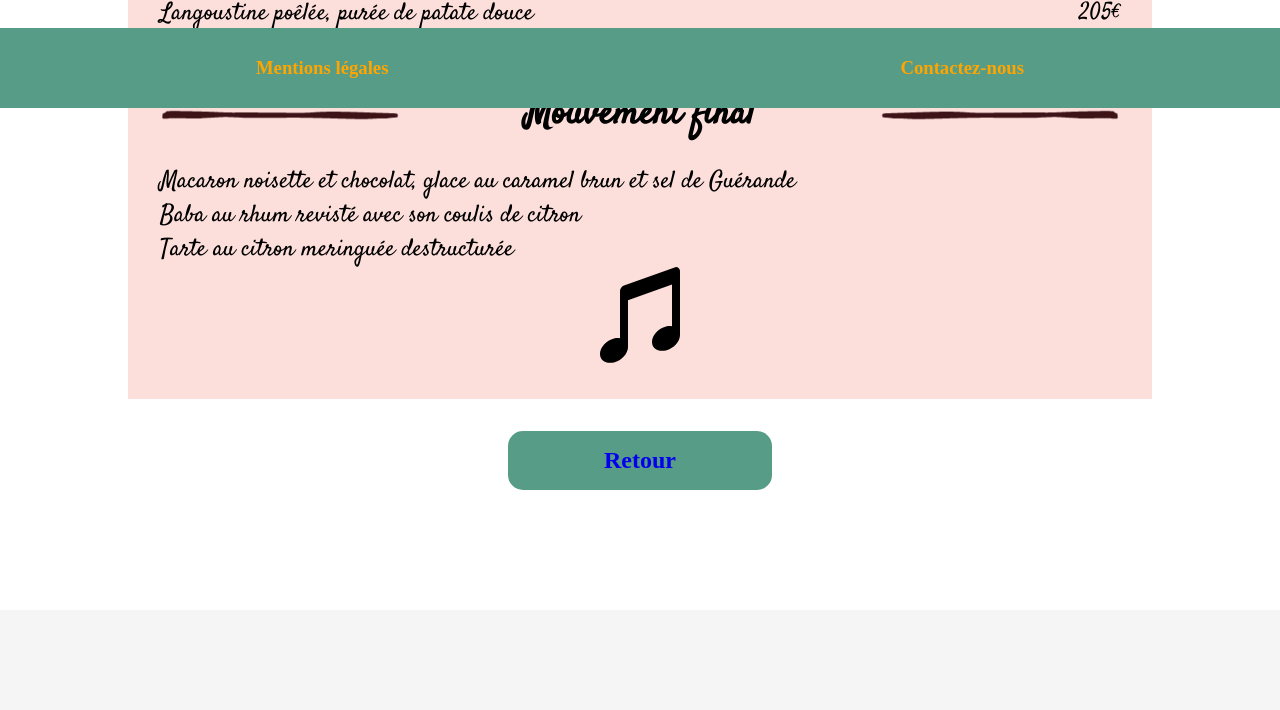
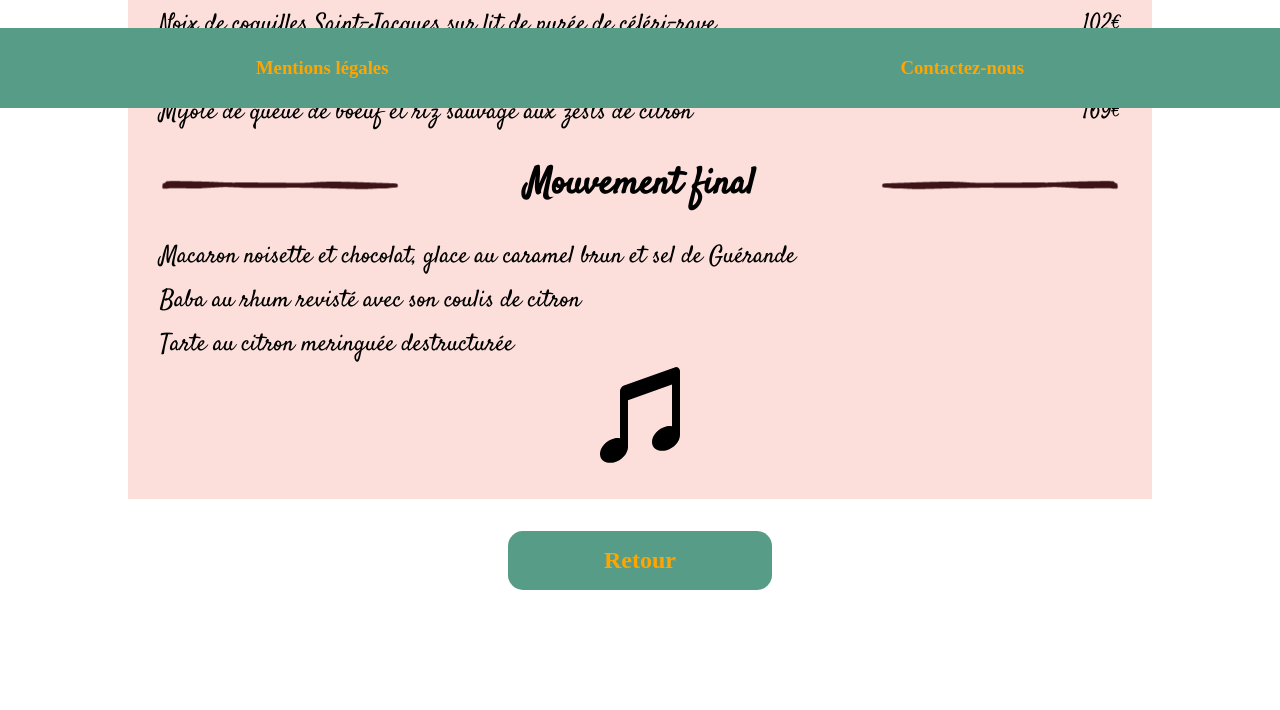
Before and after one commit to jpmazel/oc-dw-projet3, a website: page la_note_enchantee.html in a window 1280 px wide. Shown: the part 692-1402 px from the top of the page. Before the commit the page ends 1302 px from the top, so only its background shows below. Drawn offline with Linux system fonts and the light colour scheme.

Commit message:
menu 1 espacement ligne

```diff
--- a/sass/style.scss
+++ b/sass/style.scss
@@ -270,12 +270,16 @@ header {
         text-align: left;
         font-family: "Satisfy", cursive;
         font-size: 1.5rem;
+        margin-top: 5px;
+        margin-bottom: 5px;
       }
       &:nth-child(2) { /* prix du  produit */
         text-align: right;
         font-family: "Satisfy", cursive;
         font-size: 1.5rem;
         padding-left: 10px;
+        margin-top: 5px;
+        margin-bottom: 5px;
       }
     }
   }
@@ -290,8 +294,11 @@ header {
 }
 .retour{
   @include  btn-retour;
+  & a{
+    color: $header-color-h1;
+  }
   & a:visited{
-    color: orange;
+    color: $header-color-h1;
   }
 }
 
@@ -301,7 +308,7 @@ header {
 
 footer {
   a:link {
-    color: orange;
+    color: $header-color-h1;
   }
 
   position: fixed;
```
Also changed, not shown: sass/css/style.css, 1 other file.
